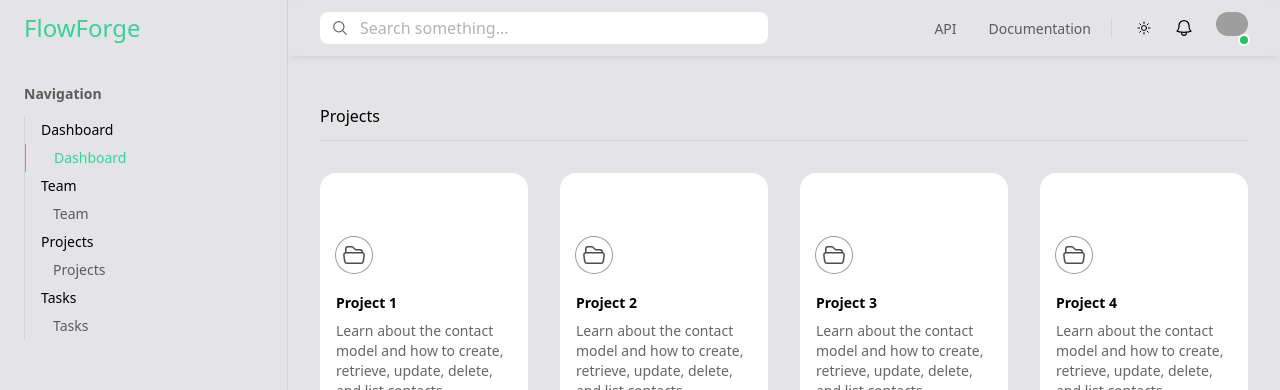
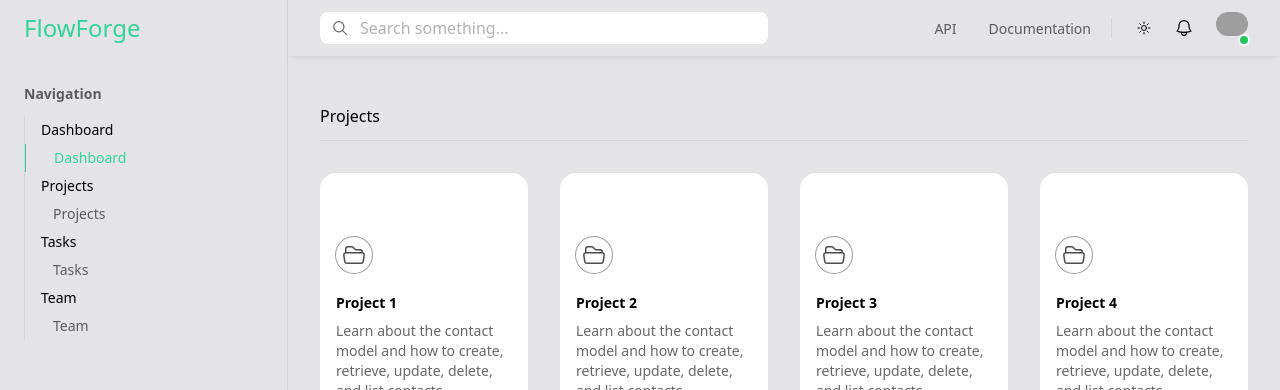
Before and after one commit to aivaras-bankauskas/vuetasks, a Vue app: page / in a window 1280 px wide. Shown: the top 390 px of the page. Built offline with nearby package versions, Linux system fonts and the light colour scheme; grey boxes are pictures that could not be loaded.

Commit message:
SidebarLayout.vue: update navigation

```diff
--- a/src/views/layouts/SidebarLayout.vue
+++ b/src/views/layouts/SidebarLayout.vue
@@ -16,12 +16,6 @@
                         </ul>
                     </li>
                     <li class="relative">
-                        <div class="navbar-text"><span class="truncate">Team</span></div>
-                        <ul role="list">
-                            <NavigationLink title="Team" link-to="/team" show-border-if-active />
-                        </ul>
-                    </li>
-                    <li class="relative">
                         <div aria-current="page" class="navbar-text"><span class="truncate">Projects</span></div>
                         <ul role="list">
                             <NavigationLink title="Projects" link-to="/projects" show-border-if-active />
@@ -31,6 +25,12 @@
                         <div aria-current="page" class="navbar-text"><span class="truncate">Tasks</span></div>
                         <ul role="list">
                             <NavigationLink title="Tasks" link-to="/tasks" show-border-if-active />
+                        </ul>
+                    </li>
+                    <li class="relative">
+                        <div class="navbar-text"><span class="truncate">Team</span></div>
+                        <ul role="list">
+                            <NavigationLink title="Team" link-to="/team" show-border-if-active />
                         </ul>
                     </li>
                 </ul>
```
